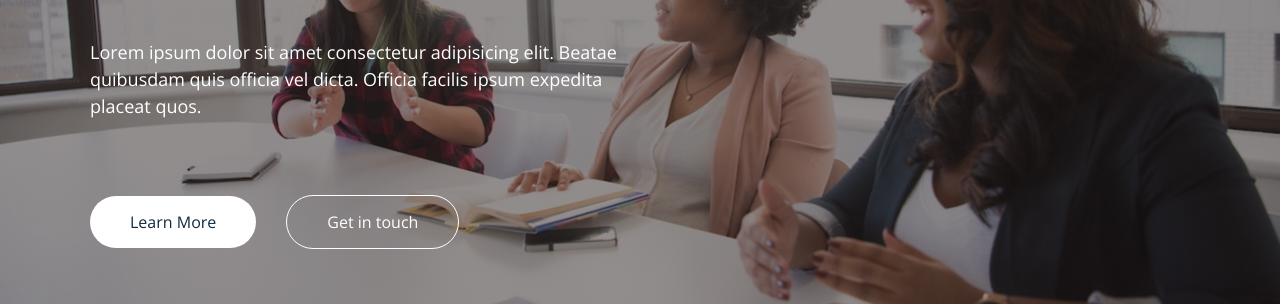
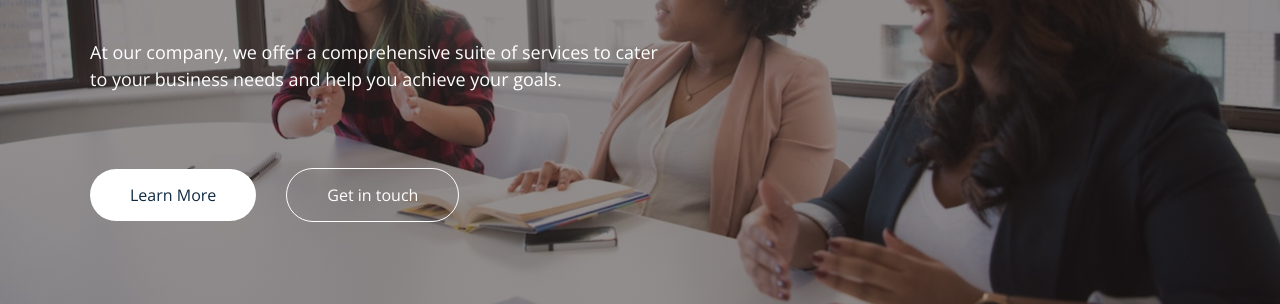
Before and after one commit to Alanones/company-site, a Gatsby site: page / in a window 1280 px wide. Shown: the part 445-749 px from the top of the page. Built offline with nearby package versions, Linux system fonts and the light colour scheme; Gatsby itself is replaced by a stand-in of ours.

Commit message:
Update Hero.js

```diff
--- a/src/components/Hero.js
+++ b/src/components/Hero.js
@@ -8,8 +8,7 @@
         <div className="hero-box">
           <h1 className="hero-heading">Automate your processess with us.</h1>
           <p className="hero-desc">
-            Lorem ipsum dolor sit amet consectetur adipisicing elit. Beatae quibusdam quis officia vel dicta. Officia
-            facilis ipsum expedita placeat quos.
+           At our company, we offer a comprehensive suite of services to cater to your business needs and help you achieve your goals.
           </p>
           <div className="btn-box">
             <Link to="/about" className="cta-btn try">
```
